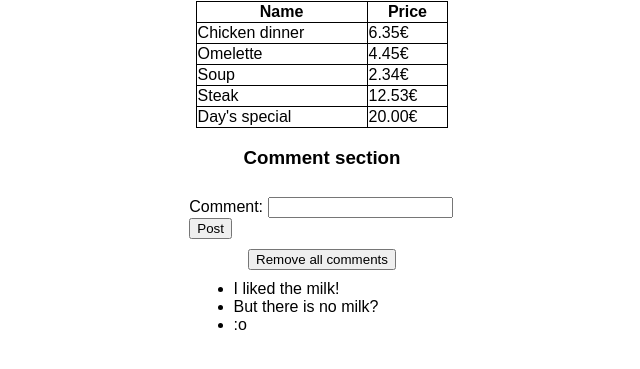
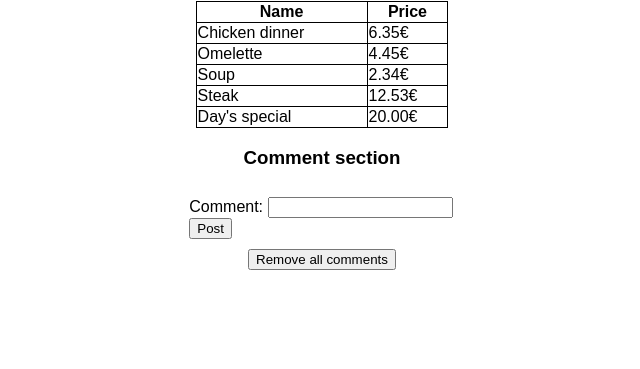
Before and after one commit to Excellencer/restaurant_menu_wk1, a website built with Parcel: page index.html in a window 1280 px wide. Shown: the part 79-448 px from the top of the page, without its empty margins (318-958 px from the left). Built offline with nearby package versions, Linux system fonts and the light colour scheme.

Commit message:
initial commit

```diff
--- a/index.html
+++ b/index.html
@@ -36,7 +36,7 @@
     <div style="margin: auto; width: 70%;">
       <h3 style="text-align: center;">Comment section</h3>
       <form id="commentForm" class="center" style="width: 30%;">
-        Comment: <input id="commentInput" type="text" />
+        Comment: <input id="commentInput" type="textarea" />
         <input id="add-comment" type="button" value="Post" />
       </form>
       <div class="centerButton">
@@ -45,11 +45,7 @@
         </button>
       </div>
 
-      <ul id="commentList" class="center">
-        <li>I liked the milk!</li>
-        <li>But there is no milk?</li>
-        <li>:o</li>
-      </ul>
+      <ul id="commentList" class="center"></ul>
     </div>
 
     <script src="src/index.js"></script>
--- a/package.json
+++ b/package.json
@@ -1,5 +1,5 @@
 {
-  "name": "restaurant-menu",
+  "name": "restaurantmenuforked",
   "version": "1.0.0",
   "description": "",
   "main": "index.html",
```
